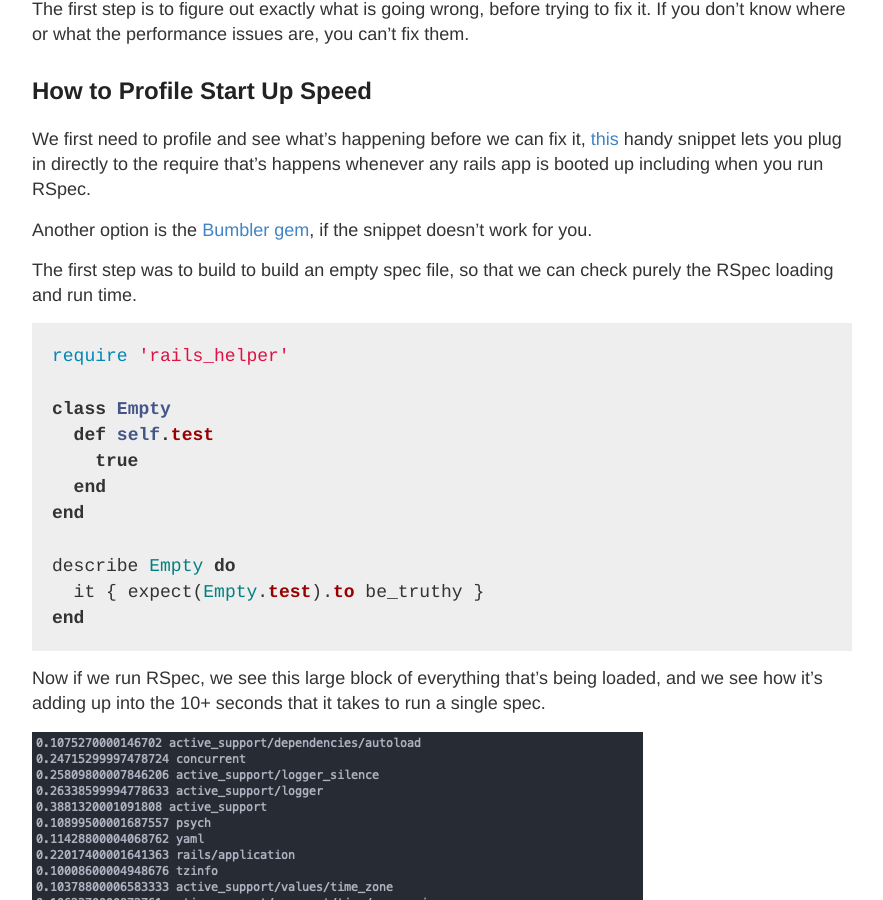
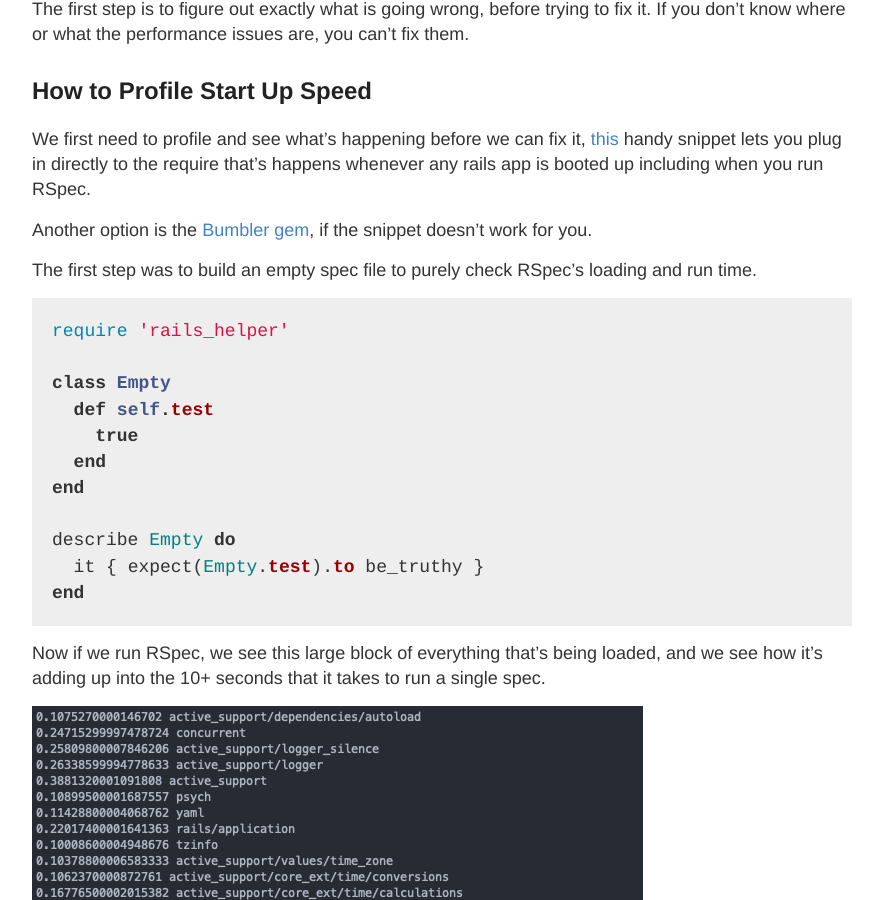
Before and after one commit to persado/persado.github.io, a Jekyll site: the page built from _posts/2020-01-22-speed-up-rspec-boot-time.md, in a window 1280 px wide and 900 px high, scrolled down 872 px. Shown: the whole window, without its empty margins (198-1081 px from the left). Built offline with Jekyll 4.4.1, drawn with Linux system fonts in a browser that asks for light colours.

Commit message:
Update _posts/2020-01-22-speed-up-rspec-boot-time.md
Co-Authored-By: Jose Santiago <jose@binary-dev.com>

````diff
--- a/_posts/2020-01-22-speed-up-rspec-boot-time.md
+++ b/_posts/2020-01-22-speed-up-rspec-boot-time.md
@@ -32,7 +32,7 @@ We first need to profile and see what's happening before we can fix it, [this](h
 
 Another option is the [Bumbler gem](https://github.com/nevir/Bumbler), if the snippet doesn't work for you.
 
-The first step was to build to build an empty spec file, so that we can check purely the RSpec loading and run time.
+The first step was to build an empty spec file to purely check RSpec's loading and run time.
 
 ```ruby
 require 'rails_helper'
````
